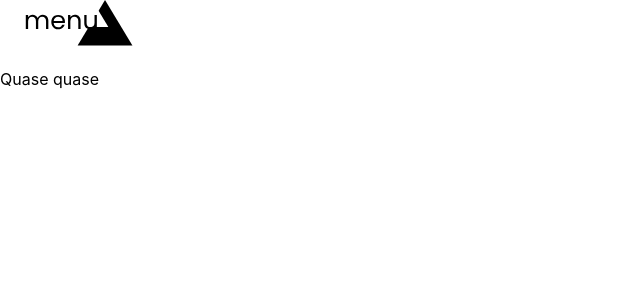
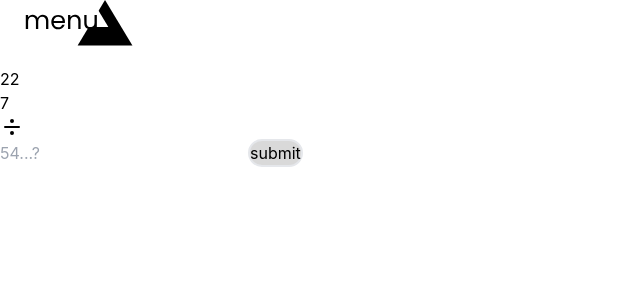
Before and after one commit to itscacauinpt/we-hate-simple-math, a React (Create React App) app: page /game in a window 1280 px wide. Shown: the top 300 px of the page, without its empty margins (0-640 px from the left). Built offline with nearby package versions, Linux system fonts and the light colour scheme; the HTML template or start-up script is replaced by a standard one.

Commit message:
feat: add game expressions

```diff
--- /dev/null
+++ b/src/Components/SimpleButton.jsx
@@ -0,0 +1,10 @@
+export default function SimpleButton({ title, functionGame, classStyle }) {
+  return(
+    <button
+      class={ classStyle }
+      onClick={ () => functionGame() }
+    >
+      {title}
+    </button>
+  )
+}
--- /dev/null
+++ b/src/Components/Symbol.jsx
@@ -0,0 +1,24 @@
+import { useState, useEffect } from "react";
+
+import plus from "../img/symbols/plus.svg"
+import minus from "../img/symbols/minus.svg"
+import times from "../img/symbols/times.svg"
+import divide from "../img/symbols/divide.svg";
+
+export default function Symbol({ svgTitle }) {
+  const [symbol, setSymbol] = useState();
+
+  useEffect(() => {
+    if (svgTitle === 'plus') setSymbol(plus);
+
+    if (svgTitle === 'minus') setSymbol(minus);
+
+    if (svgTitle === 'times') setSymbol(times);
+
+    if (svgTitle === 'divide') setSymbol(divide);
+  }, [svgTitle]);
+
+  return (
+    <img src={symbol} alt={ svgTitle } />
+  );
+}
--- a/src/Pages/Game.jsx
+++ b/src/Pages/Game.jsx
@@ -1,20 +1,59 @@
+import { useContext, useState, useEffect } from "react";
 import { useNavigate } from "react-router-dom";
 
 import Button from "../Components/Button";
+import SimpleButton from "../Components/SimpleButton";
+import Symbol from "../Components/Symbol";
+
 import backButton from "../img/back-button.svg"
+
+import { startGame } from "../utils/getExpressions";
 
 export default function Game() {
   const navigate = useNavigate();
 
+  const [expression, setExpression] = useState({});
+  // const [results, setResults] = useContext(); // isso aqui também aqui vai estar no context
+
   const backMenu = () => navigate("/menu");
+
+  const submitResult = () => console.log('deu, setResults, array de previous + current');
+
+  useEffect(() => {
+    const expr = startGame();
+    setExpression(expr);
+
+  }, []);
 
   return(
     <>
       <Button
         title={ 'back to menu button' }
         image={ backButton }
-        functionGame={ backMenu }/>
-      <p>Quase quase</p>
+        functionGame={ backMenu }
+      />
+      <section>
+      </section>
+      <section>
+        <div>
+          <p>{expression.prod}</p>
+          <p>{expression.secondProd}</p>
+          <Symbol svgTitle={ expression.symbol } />
+        </div>
+      </section>
+      <section>
+        <div>
+          <input
+              type="number"
+              placeholder="54...?"
+          />
+          <SimpleButton
+            title={ "submit" }
+            functionGame={ submitResult }
+            classStyle={ "border-2 rounded-full md:bg-gray-d9 hover:border-slate-400" }
+          />
+        </div>
+      </section>
     </>
   )
 }
--- /dev/null
+++ b/src/utils/getExpressions.js
@@ -0,0 +1,50 @@
+const getProducts10 = () => Math.floor(Math.random() * 11);
+const getProducts100 = () => Math.floor(Math.random() * 101);
+
+const getSymbol = () => {
+  const symbols = ['plus', 'minus', 'times', 'divide'];
+  const random = Math.floor(Math.random() * symbols.length);
+
+  return symbols[random];
+}
+
+const funcMinus = (symbol) => {
+  const prod = getProducts100();
+  let secondProd = getProducts100();
+
+  if (secondProd > prod) {
+    secondProd = getProducts100();
+  }
+
+  return { symbol, prod, secondProd }
+}
+
+export const startGame = () => {
+  const symbol = getSymbol();
+
+  if (symbol === 'minus') return funcMinus(symbol);
+
+  if (symbol === 'plus') {
+    return {
+      symbol,
+      prod: getProducts100(),
+      secondProd: getProducts100()
+    }
+  }
+
+  if (symbol === 'times') {
+    return {
+      symbol,
+      prod: getProducts100(),
+      secondProd: getProducts10(),
+    }
+  }
+
+  if (symbol === 'divide') {
+    return {
+      symbol,
+      prod: getProducts100(),
+      secondProd: getProducts10(),
+    }
+  }
+}
--- a/tailwind.config.js
+++ b/tailwind.config.js
@@ -4,6 +4,11 @@ module.exports = {
     "./src/**/*.{js,jsx,ts,tsx}",
   ],
   theme: {
+    extend: {
+      colors: {
+        'gray-d9': '#D9D9D9',
+      },
+    },
     maxWidth: {
       '1/2': '50%',
     }
```
